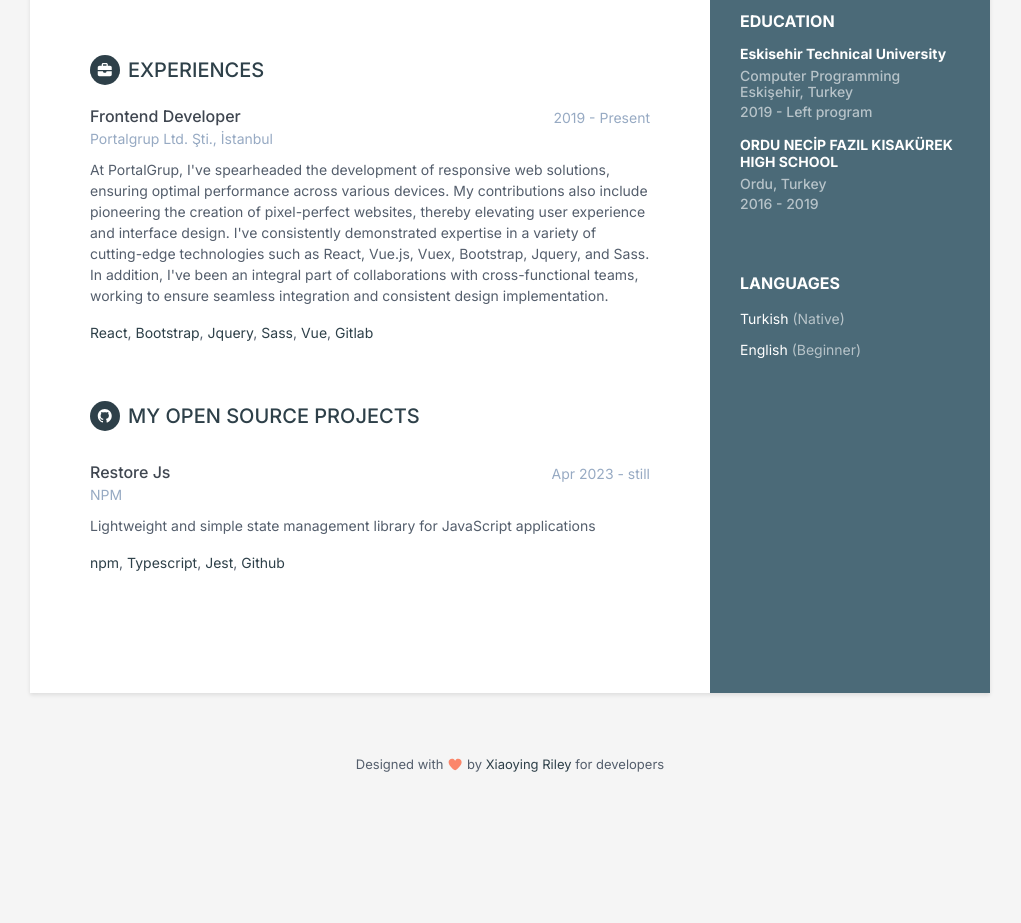
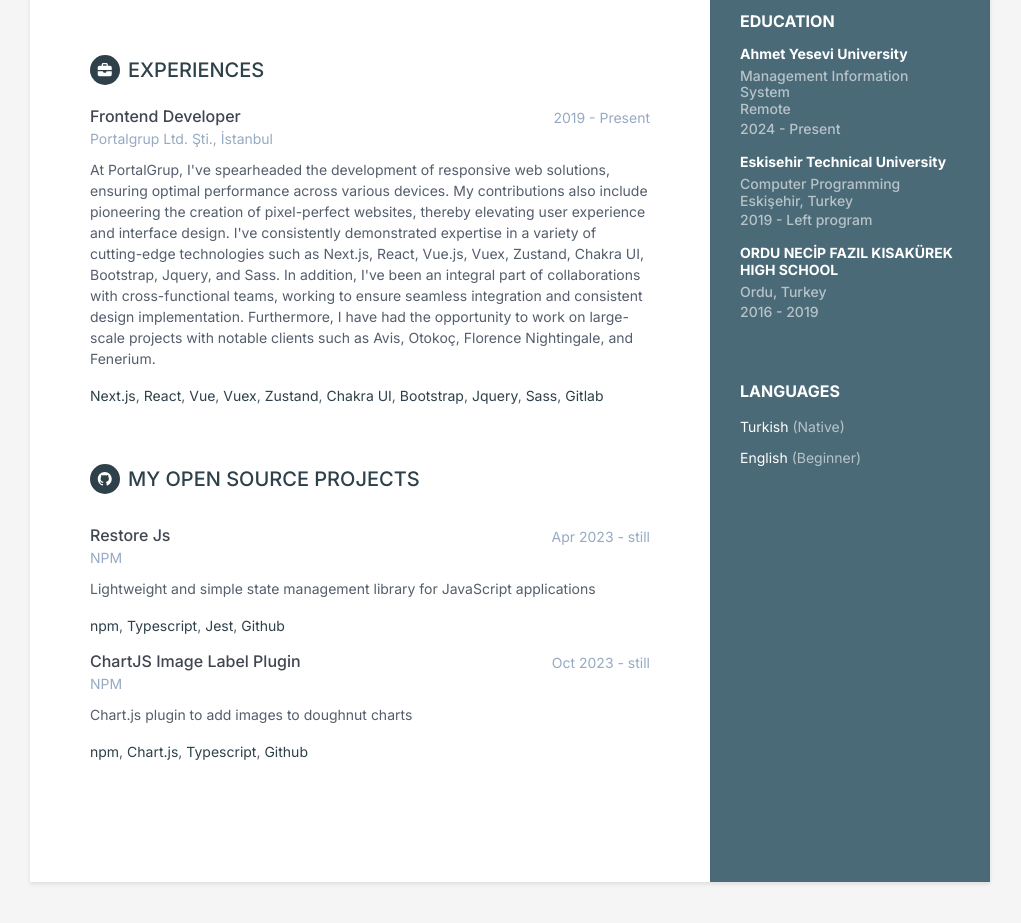
Before and after one commit to yunusemrejs/yunusemrejs-github.io, a plain HTML site: page index.html in a window 1280 px wide. Shown: the part 689-1612 px from the top of the page, without its empty margins (130-1151 px from the left). Before the commit the page ends 1494 px from the top, so only its background shows below. Drawn offline with Linux system fonts and the light colour scheme.

Commit message:
Update portfolio page

```diff
--- a/index.html
+++ b/index.html
@@ -65,6 +65,12 @@
 				<!--//contact-container-->
 				<div class="education-container container-block">
 					<h2 class="container-block-title">Education</h2>
+					<div class="item">
+						<h4 class="degree">Ahmet Yesevi University</h4>
+						<h5 class="meta">Management Information System</h5>
+						<h5 class="meta">Remote</h5>
+						<div class="time">2024 - Present</div>
+					</div>
 					<div class="item">
 						<h4 class="degree">Eskisehir Technical University</h4>
 						<h5 class="meta">Computer Programming</h5>
@@ -196,15 +202,19 @@
 						</div>
 						<!--//meta-->
 						<div class="details">
-							<p>At PortalGrup, I've spearheaded the development of responsive web solutions, ensuring optimal performance across various devices. My contributions also include pioneering the creation of pixel-perfect websites, thereby elevating user experience and interface design. I've consistently demonstrated expertise in a variety of cutting-edge technologies such as React, Vue.js, Vuex, Bootstrap, Jquery, and Sass. In addition, I've been an integral part of collaborations with cross-functional teams, working to ensure seamless integration and consistent design implementation.</p>
+							<p>At PortalGrup, I've spearheaded the development of responsive web solutions, ensuring optimal performance across various devices. My contributions also include pioneering the creation of pixel-perfect websites, thereby elevating user experience and interface design. I've consistently demonstrated expertise in a variety of cutting-edge technologies such as Next.js, React, Vue.js, Vuex, Zustand, Chakra UI, Bootstrap, Jquery, and Sass. In addition, I've been an integral part of collaborations with cross-functional teams, working to ensure seamless integration and consistent design implementation. Furthermore, I have had the opportunity to work on large-scale projects with notable clients such as Avis, Otokoç, Florence Nightingale, and Fenerium.</p>
 						</div>
 						<!--//details-->
 						<p class="worked-with">
+							<a target="_blank" rel="nofollow norefferer" href="https://nextjs.org/">Next.js</a>,
 							<a target="_blank" rel="nofollow norefferer" href="https://react.dev/">React</a>,
+							<a target="_blank" rel="nofollow norefferer" href="https://vuejs.org/">Vue</a>,
+							<a target="_blank" rel="nofollow norefferer" href="https://vuex.vuejs.org/">Vuex</a>,
+							<a target="_blank" rel="nofollow norefferer" href="https://zustand.surge.sh/">Zustand</a>,
+							<a target="_blank" rel="nofollow norefferer" href="https://chakra-ui.com/">Chakra UI</a>,
 							<a target="_blank" rel="nofollow norefferer" href="https://getbootstrap.com/">Bootstrap</a>,
 							<a target="_blank" rel="nofollow norefferer" href="https://jquery.com/">Jquery</a>,
 							<a target="_blank" rel="nofollow norefferer" href="https://sass-lang.com/">Sass</a>,
-							<a target="_blank" rel="nofollow norefferer" href="https://vuejs.org/">Vue</a>,
 							<a target="_blank" rel="nofollow norefferer" href="https://about.gitlab.com/">Gitlab</a>
 						</p>
 					</div>
@@ -218,8 +228,8 @@
 							<i class="fa-brands fa-github"></i>
 						</span>MY OPEN SOURCE PROJECTS
 					</h2>
-					<div class="intro">
-						<!-- <p>You can list your side projects or open source libraries in this section. Lorem ipsum dolor sit amet, consectetur adipiscing elit. Vestibulum et ligula in nunc bibendum fringilla a eu lectus.</p> -->
+					<div
+						class="intro"><!-- <p>You can list your side projects or open source libraries in this section. Lorem ipsum dolor sit amet, consectetur adipiscing elit. Vestibulum et ligula in nunc bibendum fringilla a eu lectus.</p> -->
 					</div>
 					<!--//intro-->
 					<div class="item">
@@ -247,6 +257,31 @@
 						</div>
 						<!--//details-->
 					</div>
+					<div class="item">
+						<div class="meta">
+							<div class="upper-row">
+								<h3 class="job-title">ChartJS Image Label Plugin</h3>
+								<div class="time">Oct 2023 - still</div>
+							</div>
+							<!--//upper-row-->
+							<div class="company">
+								<a href="https://www.npmjs.com/package/chartjs-plugin-image-label" target="_blank" rel="nofollow norefferer">NPM</a>
+							</div>
+						</div>
+						<!--//meta-->
+						<div class="details">
+							<p>
+								Chart.js plugin to add images to doughnut charts
+							</p>
+							<p class="worked-with">
+								<a target="_blank" rel="nofollow norefferer" href="https://www.npmjs.org/">npm</a>,
+								<a target="_blank" rel="nofollow norefferer" href="https://www.chartjs.org/">Chart.js</a>,
+								<a target="_blank" rel="nofollow norefferer" href="https://www.typescriptlang.org/">Typescript</a>,
+								<a target="_blank" rel="nofollow norefferer" href="https://github.com/yunusemrejs/restore-js">Github</a>
+							</p>
+						</div>
+						<!--//details-->
+					</div>
 					<!--//item-->
 				</section>
 				<!--//section-->
@@ -258,12 +293,7 @@
 		<footer class="footer">
 			<div
 				class="text-center">
-				<!--/* This template is free as long as you keep the footer attribution link. If you'd like to use the template without the attribution link, you can buy the commercial license via our website: themes.3rdwavemedia.com Thank you for your support. :) */-->
-				<small class="copyright">Designed with
-					<i class="fa-solid fa-heart"></i>
-					by
-					<a href="http://themes.3rdwavemedia.com" target="_blank">Xiaoying Riley</a>
-					for developers</small>
+
 			</div>
 			<!--//container-->
 		</footer>
```
